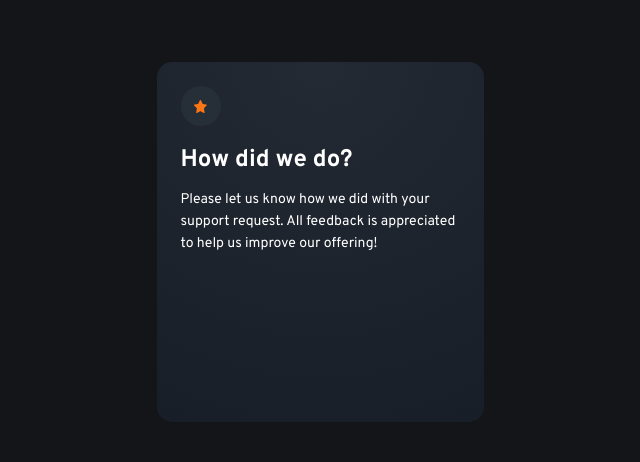
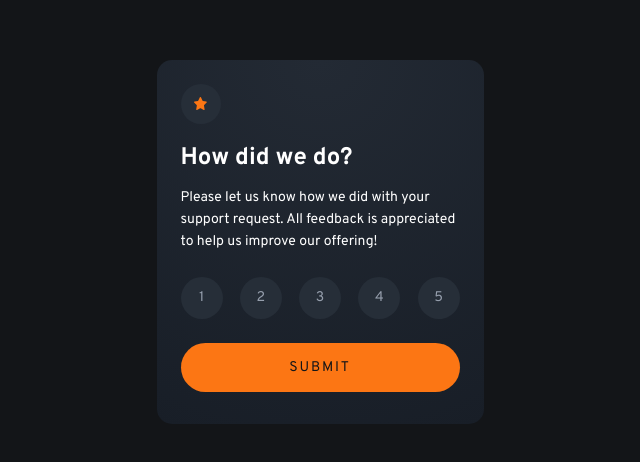
Before and after one commit to waquintero-ia/interactiveRating, a React (Vite) app: page / in a window 1280 px wide. Shown: the part 158-620 px from the top of the page, without its empty margins (320-960 px from the left). Built offline with nearby package versions, Linux system fonts and the light colour scheme.

Commit message:
card score complete

```diff
--- a/package.json
+++ b/package.json
@@ -12,6 +12,7 @@
   "dependencies": {
     "react": "^18.3.1",
     "react-dom": "^18.3.1",
+    "react-router-dom": "^6.26.0",
     "tailwindcss-gradients": "^3.0.0"
   },
   "devDependencies": {
--- a/src/component/Card.jsx
+++ b/src/component/Card.jsx
@@ -1,4 +1,7 @@
 const Card = () => {
+
+  const scores = [1, 2, 3, 4, 5]
+
   return (
     <>
       <section className="card">
@@ -12,15 +15,28 @@ const Card = () => {
             How did we do?
           </h1>
 
-          <p className="text-pure-white text-sm leading-22 w-full">
+          <p className="text-pure-white text-sm leading-22 mb-6">
             Please let us know how we did with your support request. All feedback is appreciated
             to help us improve our offering!
           </p>
 
-          <div className="score-container">
+          <div className="score-container flex justify-between mb-6">
+
+            {
+              scores.map((score) => (
+              <label key={score} className="flex items-center">
+                <input type="radio" name="button-group" value={1} className="hidden peer"/>
+                <span className="text-sm text-light-grey bg-dark-blue w-42 h-42 rounded-full flex items-center justify-center cursor-pointer peer-checked:bg-pure-white peer-checked:text-dark-blue hover:bg-orange hover:text-dark-blue focus:bg-orange focus:text-dark-blue " tabIndex={0}>
+                  {score}
+                </span>
+              </label>
+            ))}
 
           </div>
 
+          <button className="text-sm text-very-dark-blue leading-18 bg-orange w-full min-h-49 rounded-full uppercase tracking-1.87">
+            Submit
+          </button>
         </div>
       </section>
     </>
--- a/tailwind.config.js
+++ b/tailwind.config.js
@@ -25,12 +25,25 @@ export default {
         'loose': '1.6',
         37: '2.313rem',
         22: '1.375rem',
+        24: '1.5rem',
+        18: '1.125rem',
       },
       width: {
         327: '327px',
+        42: '42px',
       },
       minHeight: {
         360: '360px',
+        49: '49px',
+      },
+      height: {
+        42: '42px',
+      },
+      spacing: {
+        '42': '42px',
+      },
+      letterSpacing:{
+        '1.87': '1.87px'
       },
       fontSize: {
 
```
Also changed, not shown: 1 other file (tests, documents, lock files or other folders).
